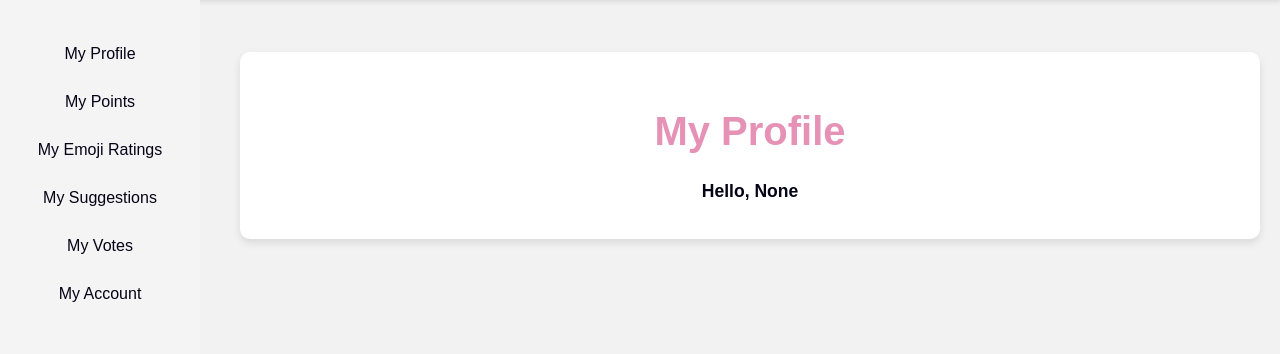
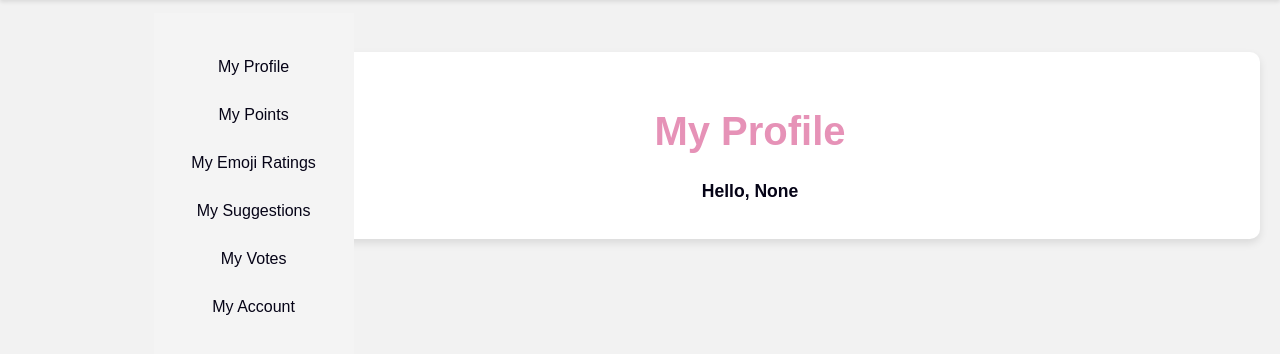
Before and after one commit to rbarans/CAPSTON3RS, a Flask app: page /my_profile in a window 1280 px wide. Shown: the part 73-427 px from the top of the page. Run offline with Flask 3, Linux system fonts and the light colour scheme; the visitor is signed in with stand-in values (Sample User, id 1); data that the repository does not hold is empty.

Commit message:
Minor Style Change for Sidebar in profile

```diff
--- a/system/static/profile_style.css
+++ b/system/static/profile_style.css
@@ -6,6 +6,10 @@
     padding-top: 20px;
     position: fixed;
     height: 100%;
+    /*Zar */
+    margin-left: 12%;
+    margin-top: 1%;
+    /* ----*/
 }
 
 .sidebar ul {
```
